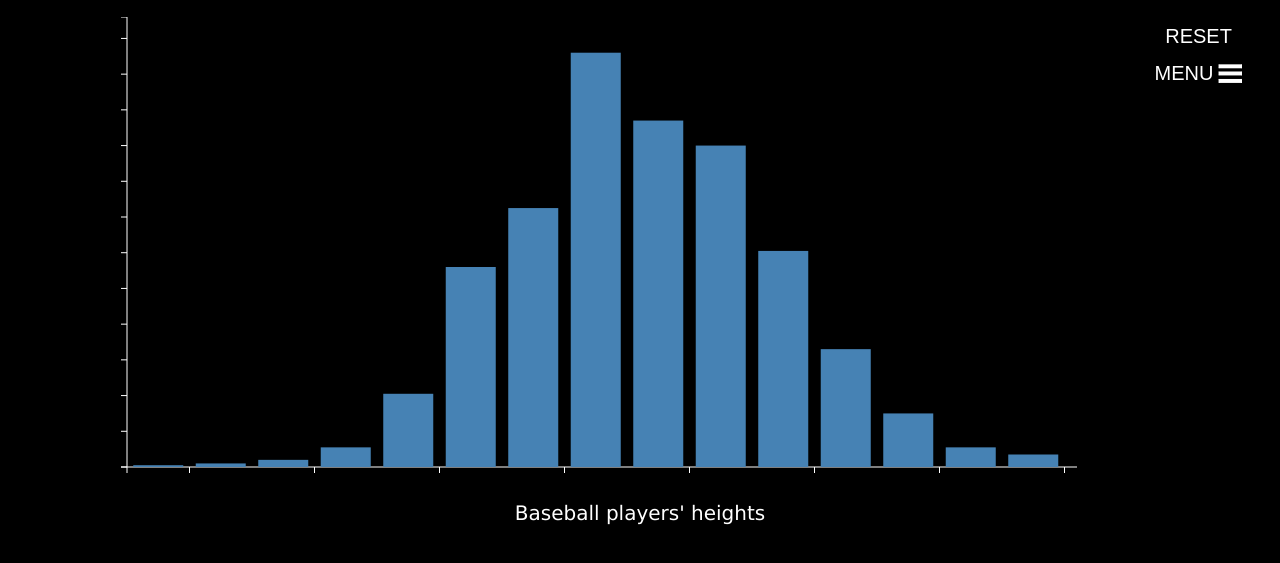
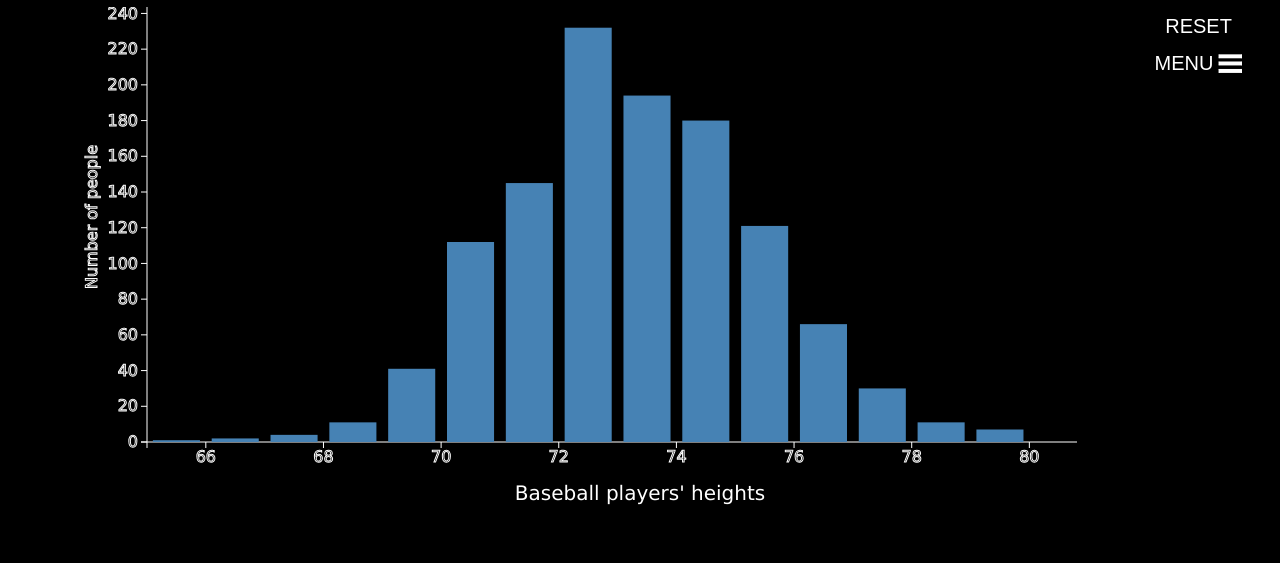
Before and after one commit to t-lohani/D3-Visualization, a plain HTML site: page index.html in a window 1280 px wide. Shown: the part 65-628 px from the top of the page. Drawn offline with Linux system fonts and the light colour scheme.

Commit message:
Solved some UI issues

```diff
--- a/code.js
+++ b/code.js
@@ -56,6 +56,7 @@ function toggle_menu() {
 }
 
 function reset() {
+	chart_type = 1;
 	census_type = 1;
 	init_chart();
 }
@@ -82,7 +83,7 @@ function initHistogram() {
 				census_text = "Baseball players' heights";
 				return parseInt(i.height);
 			} else if (chart_type == 2) {
-				bin_count = 21;
+				bin_count = 20;
 				census_text = "Baseball players' weights";
 				return parseInt(i.weight);
 			} else if (chart_type == 3) {
@@ -108,8 +109,12 @@ function initHistogram() {
 			return d3.max(i);
 		}));
 
-		//console.log("Tarun", min);
-		//console.log("Tarun", max);
+		var step = (max - min) / bin_count;
+		bar_padding = step*0.1;
+
+		//console.log("Tarun", "Min : " + min);
+		//console.log("Tarun", "Max : " + max);
+		//console.log("Tarun", "Step : " + step);
 
 		// Setting y range by getting the maximum bar height
 		var y = d3.scale.linear()
@@ -118,7 +123,7 @@ function initHistogram() {
 
 		// Setting x range by getting the minimum and maximu height values
 		var x = d3.scale.linear()
-				.domain([ min, max + 1 ])
+				.domain([ min, max + 2*step ])
 				.range([ 0, width ]);
 
 		var svg = d3.select('#chart')
@@ -127,15 +132,15 @@ function initHistogram() {
 					.attr('height', height + padding)
 					.attr('width', width);
 
-		var container = svg.append('g').attr('transform', 'translate(50,0)');
+		var container = svg.append('g').attr('transform', 'translate(50, -15)');
 
 		// Setting y axis text
 		container.append('text')
 				 .text('Number of people')
 				 .attr('id', 'yaxis_text')
 				 .attr("text-anchor", "middle")
-				 .attr("transform", "translate(-40," + (height / 2) + ")rotate(-90)")
-				 .style('color', '#FFF');
+				 .attr("transform", "translate(-30," + (height / 2) + ")rotate(-90)")
+				 .style('stroke', '#FFF');
 
 		d3.select('#chart').on('click', function() {
 			census_type = 2;
@@ -144,6 +149,8 @@ function initHistogram() {
 			init_chart();
 		});
 
+		//d3.select('#chart').on('click', null);
+
 		// Making x axis
 		var x_axis = d3.svg.axis()
 					   .scale(x)
@@ -151,11 +158,12 @@ function initHistogram() {
 
 		// Initializing X axis container and appending x-axis
 		var group = container.append('g')
-							 .attr('transform', 'translate(0,' + height + ')')
+							 .attr('transform', 'translate(20,' + height + ')')
 							 .call(x_axis);
 
 		group.selectAll('path').style('fill', 'none').style('stroke', stroke_color);
 		group.selectAll('line').style('stroke', stroke_color);
+		group.selectAll('text').style('stroke', stroke_color);
 
 		// Adding histogram bin data to SVG
 		var units = container.selectAll('.bar').data(hist_bin_data).enter().append('g');
@@ -173,7 +181,7 @@ function initHistogram() {
 		//console.log("Tarun", units);
 		// Appending rectangles in histogram
 		units.append('rect')
-			 .attr('x', function(d) {return x(d.x + bar_padding);})
+			 .attr('x', function(d) {return x(d.x + bar_padding) + 20;})
 			 .attr('y', height)
 			 .attr('width', function(d) {return x(min + d.dx - bar_padding*2);})
 			 .attr('height', 0)
@@ -192,7 +200,7 @@ function initHistogram() {
 
 				bartooltip.html(d.y)
 						  .style('left', (d3.event.pageX - 15) + 'px')
-						  .style('top', (height - y(d.y) + 50) + 'px');
+						  .style('top', (height - y(d.y) + 35) + 'px');
 
 				orig_width = d3.select(this).attr('width');
 				orig_height = d3.select(this).attr('height');
@@ -200,10 +208,10 @@ function initHistogram() {
 				orig_ypos = d3.select(this).attr('y');
 
 				d3.select(this).attr('x', function(d) {
-					return x(d.x) - bar_padding;
+					return x(d.x - bar_padding/2) + 20;
 				});
 				d3.select(this).attr('width', function(d) {
-					return x(min + d.dx) + bar_padding*2;
+					return x(min + d.dx + bar_padding);
 				})
 				d3.select(this).attr('y', function(d) {
 					return height - y(d.y) - bar_height_bulge;
@@ -252,11 +260,12 @@ function initHistogram() {
 		//
 		var vert_guide = d3.select('svg')
 						   .append('g')
-						   .attr('transform', 'translate(50,0)')
+						   .attr('transform', 'translate(70, -15)')
 						   .call(vert_axis);
 
 		vert_guide.selectAll('path').style('fill', 'none').style('stroke', stroke_color);
 		vert_guide.selectAll('line').style('stroke', stroke_color);
+		vert_guide.selectAll('text').style('stroke', stroke_color);
 
 		document.getElementById("census_text").innerHTML = census_text;
 	});
@@ -275,7 +284,7 @@ function initPieChart() {
 				census_text = "Baseball players' heights";
 				return parseInt(i.height);
 			} else if (chart_type == 2) {
-				bin_count = 21;
+				bin_count = 20;
 				type_text = "Weight";
 				census_text = "Baseball players' weights";
 				return parseInt(i.weight);
@@ -382,7 +391,7 @@ function initForceChart() {
 				census_text = "Baseball players' heights";
 				return parseInt(i.height);
 			} else if (chart_type == 2) {
-				bin_count = 21;
+				bin_count = 20;
 				type_text = "Weight";
 				census_text = "Baseball players' weights";
 				return parseInt(i.weight);
--- a/style.css
+++ b/style.css
@@ -17,8 +17,8 @@ body {
 
 .chart_menu_container {
 	overflow: auto;
-	margin-top: 20px;
-	margin-bottom: 20px;
+	margin-top: 10px;
+	margin-bottom: 10px;
 }
 
 .chart_layout {
```
Also changed, not shown: 1 other file.
